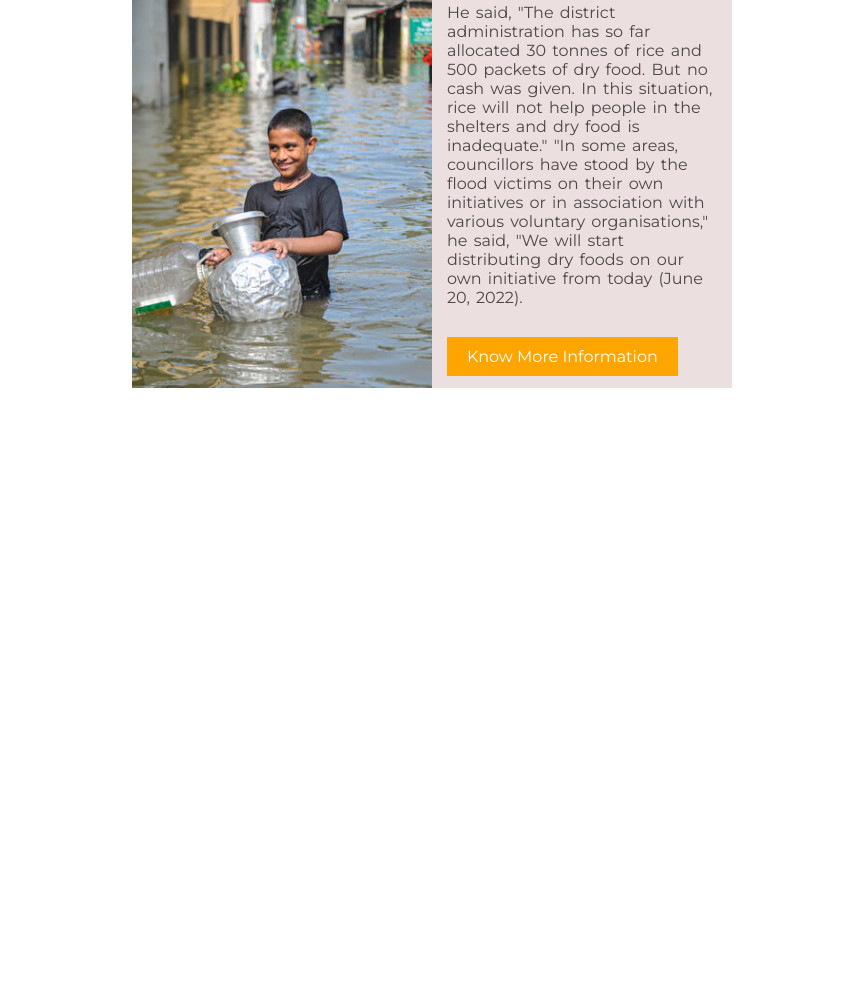
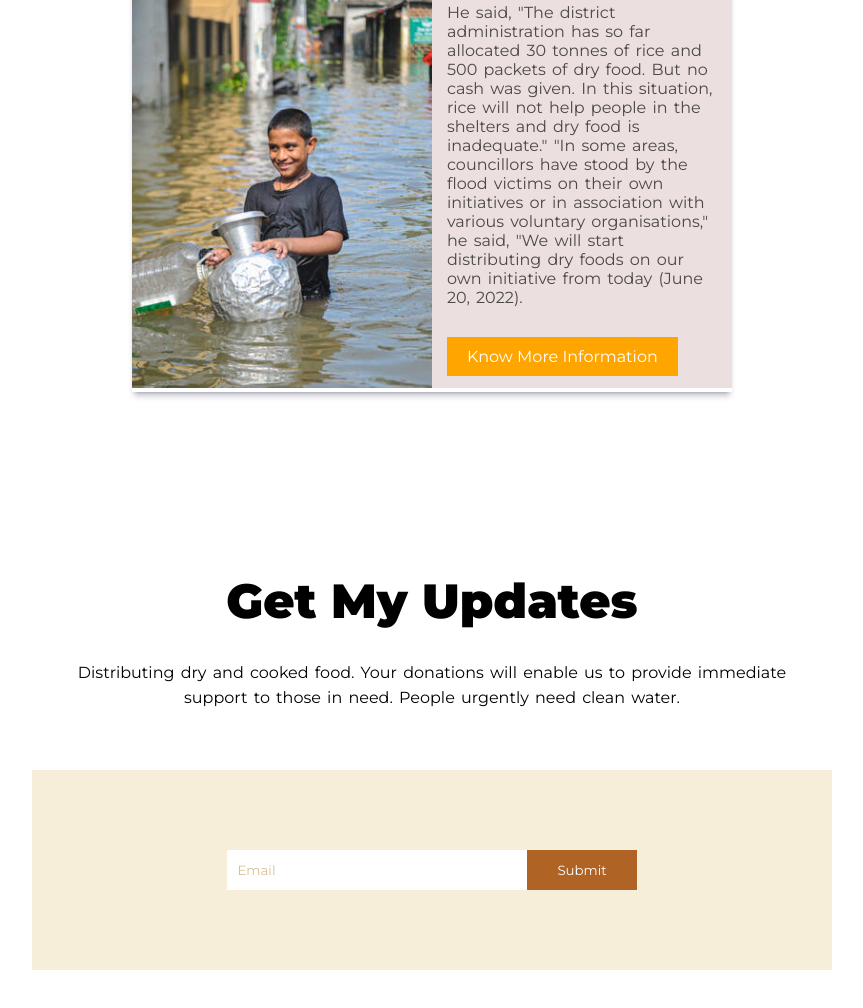
Before and after one commit to abdulquayumhp/assaignment-one, a plain HTML site: page index.html in a window 1280 px wide. Shown: the part 3484-4492 px from the top of the page, without its empty margins (208-1071 px from the left). Before the commit the page ends 4006 px from the top, so only its background shows below. Drawn offline with Linux system fonts and the light colour scheme.

Commit message:
subscribe section add

```diff
--- a/index.html
+++ b/index.html
@@ -223,5 +223,25 @@
         </div>
       </div>
     </section>
+    <section class="update-and-subscribe-box">
+      <div class="today-donet">
+        <h1>Get My Updates</h1>
+        <p class="pera donet-pera">
+          Distributing dry and cooked food. Your donations will enable us to
+          provide immediate <br />
+          support to those in need. People urgently need clean water.
+        </p>
+      </div>
+      <div class="subscribe-box-container">
+        <div class="subscribe-content">
+          <input class="subscribe-box" type="text" placeholder="Email" />
+          <input
+            class="subscribe-button"
+            type="submit"
+            placeholder="Subscribe"
+          />
+        </div>
+      </div>
+    </section>
   </body>
 </html>
--- a/style.css
+++ b/style.css
@@ -201,6 +201,8 @@ a {
   display: flex;
   justify-content: center;
   margin: 30px;
+  box-shadow: rgba(50, 50, 93, 0.25) 0px 6px 6px -2px,
+    rgba(0, 0, 0, 0.3) 0px 3px 4px -3px;
 }
 .help-section-box-one img {
   width: 300px;
@@ -225,3 +227,43 @@ a {
   background: orange;
   color: #fff;
 }
+
+/* help section end  */
+/* help section end  */
+/* help section end  */
+/* help section end  */
+/* help section end  */
+/* help section end  */
+
+.subscribe-box-container {
+  display: flex;
+  justify-content: center;
+  align-items: center;
+  margin-bottom: 200px;
+}
+.subscribe-content {
+  background: rgb(247, 238, 217);
+  width: 800px;
+  height: 200px;
+  display: flex;
+  justify-content: center;
+  align-items: center;
+}
+.subscribe-box {
+  width: 300px;
+  height: 40px;
+  outline: none;
+  padding-left: 10px;
+  border: none;
+}
+::placeholder {
+  text-align: left;
+}
+.subscribe-button {
+  outline: none;
+  height: 40px;
+  padding: 0 30px;
+  background-color: rgb(175, 99, 36);
+  border: none;
+  color: #fff;
+}
```
